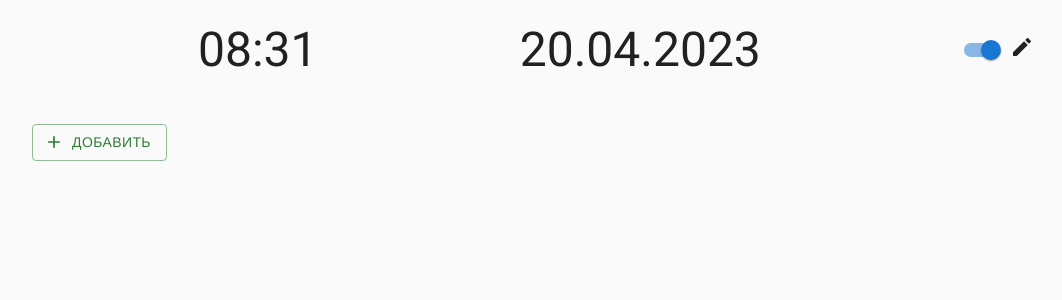
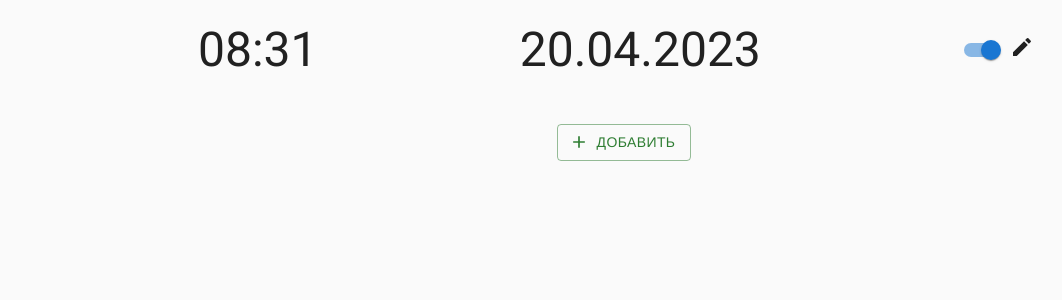
Before and after one commit to dadyarri/ntp, a React (Vite) app: page / in a window 1280 px wide. Shown: the top 300 px of the page, without its empty margins (16-1078 px from the left). Built offline with nearby package versions, Linux system fonts and the light colour scheme; a web font is replaced by a local one.

Commit message:
design: fix centering

```diff
--- a/src/app/index.tsx
+++ b/src/app/index.tsx
@@ -111,7 +111,7 @@ function Index() {
             <Container maxWidth={"xl"} sx={{display: "flex", alignItems: "center"}}>
                 <BookmarksContext.Provider
                     value={{bookmarks: bookmarks, setBookmarks: setBookmarks, editMode: editMode}}>
-                    <Grid container spacing={2} sx={{alignItems: "center"}}>
+                    <Grid container spacing={2} sx={{alignItems: "center", justifyContent: "center"}}>
                         {bookmarks.map((bookmark: any) => (
                             <Grid item>
                                 <Bookmark bookmark={bookmark}/>
```
